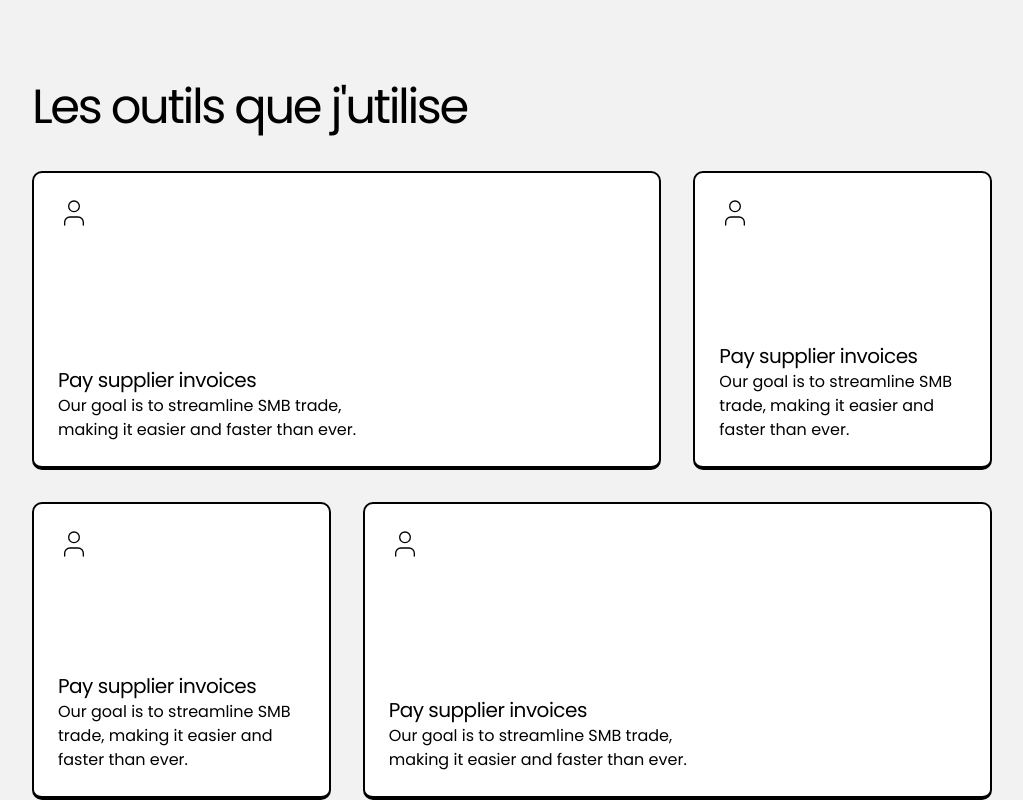
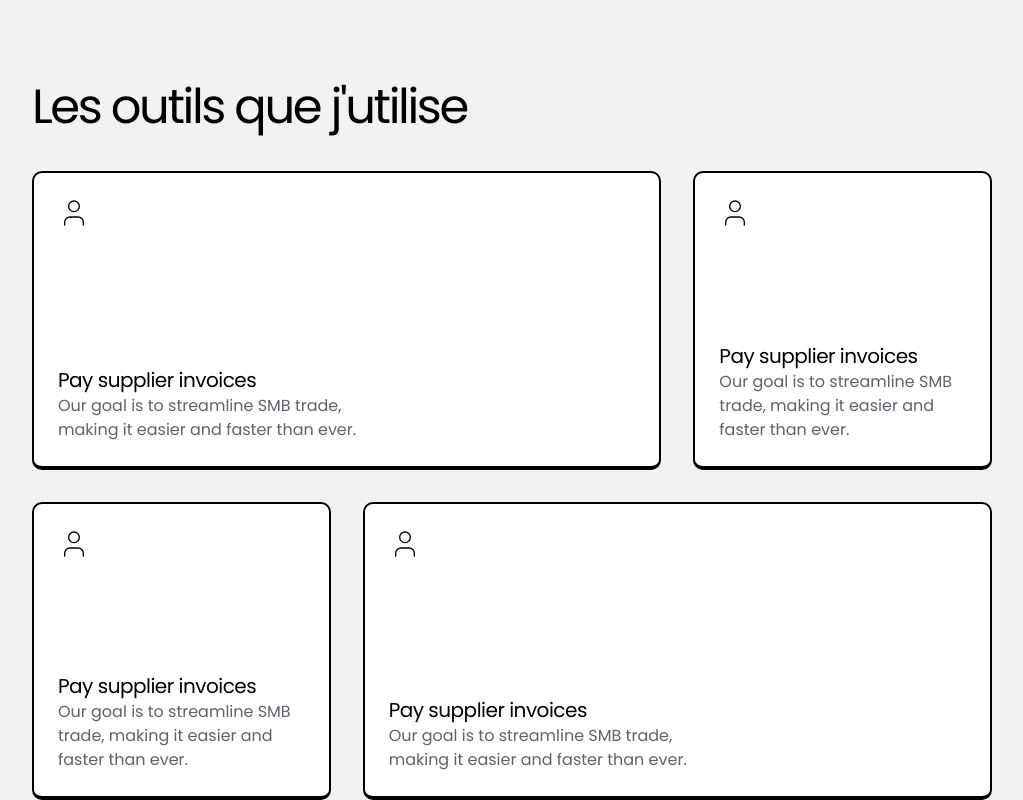
Before and after one commit to AlexisMarketeur/portfolio, a Next.js app: page / in a window 1280 px wide. Shown: the part 3463-4263 px from the top of the page, without its empty margins (128-1151 px from the left). Built offline with nearby package versions, Linux system fonts and the light colour scheme.

Commit message:
grey text

```diff
--- a/components/bento.tsx
+++ b/components/bento.tsx
@@ -16,7 +16,7 @@
             <User className="w-8 h-8 stroke-1" />
             <div className="flex flex-col ">
               <h3 className="text-xl tracking-tight">Pay supplier invoices</h3>
-              <p className="text-muted-foreground max-w-xs text-base">
+              <p className="text-muted-foreground max-w-xs text-base text-secondary">
                 Our goal is to streamline SMB trade, making it easier and faster
                 than ever.
               </p>
@@ -26,7 +26,7 @@
             <User className="w-8 h-8 stroke-1" />
             <div className="flex flex-col">
               <h3 className="text-xl tracking-tight">Pay supplier invoices</h3>
-              <p className="text-muted-foreground max-w-xs text-base">
+              <p className="text-muted-foreground max-w-xs text-base text-secondary">
                 Our goal is to streamline SMB trade, making it easier and faster
                 than ever.
               </p>
@@ -37,7 +37,7 @@
             <User className="w-8 h-8 stroke-1" />
             <div className="flex flex-col">
               <h3 className="text-xl tracking-tight">Pay supplier invoices</h3>
-              <p className="text-muted-foreground max-w-xs text-base">
+              <p className="text-muted-foreground max-w-xs text-base text-secondary">
                 Our goal is to streamline SMB trade, making it easier and faster
                 than ever.
               </p>
@@ -47,7 +47,7 @@
             <User className="w-8 h-8 stroke-1" />
             <div className="flex flex-col">
               <h3 className="text-xl tracking-tight">Pay supplier invoices</h3>
-              <p className="text-muted-foreground max-w-xs text-base">
+              <p className="text-muted-foreground max-w-xs text-base text-secondary">
                 Our goal is to streamline SMB trade, making it easier and faster
                 than ever.
               </p>
```
